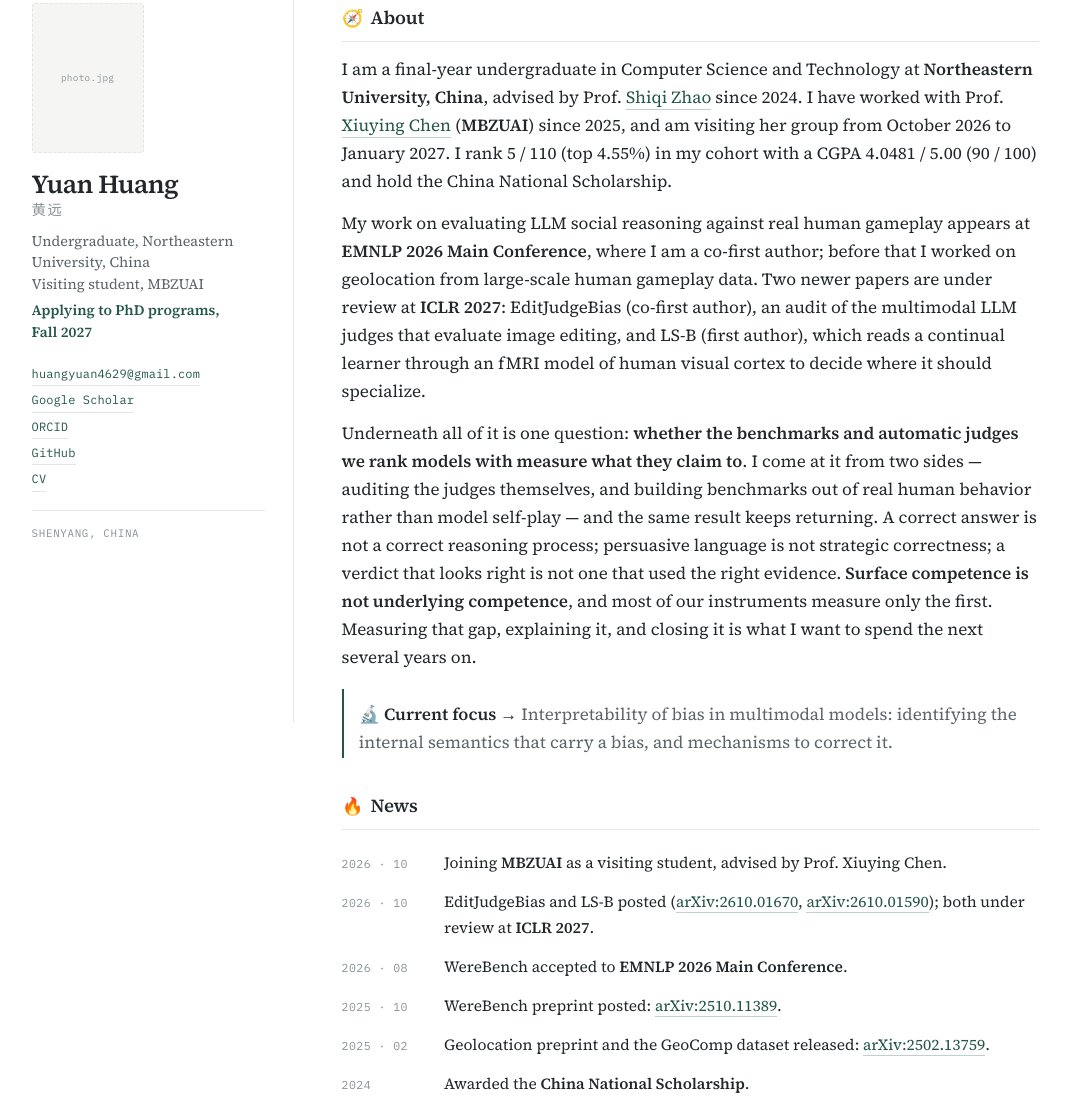
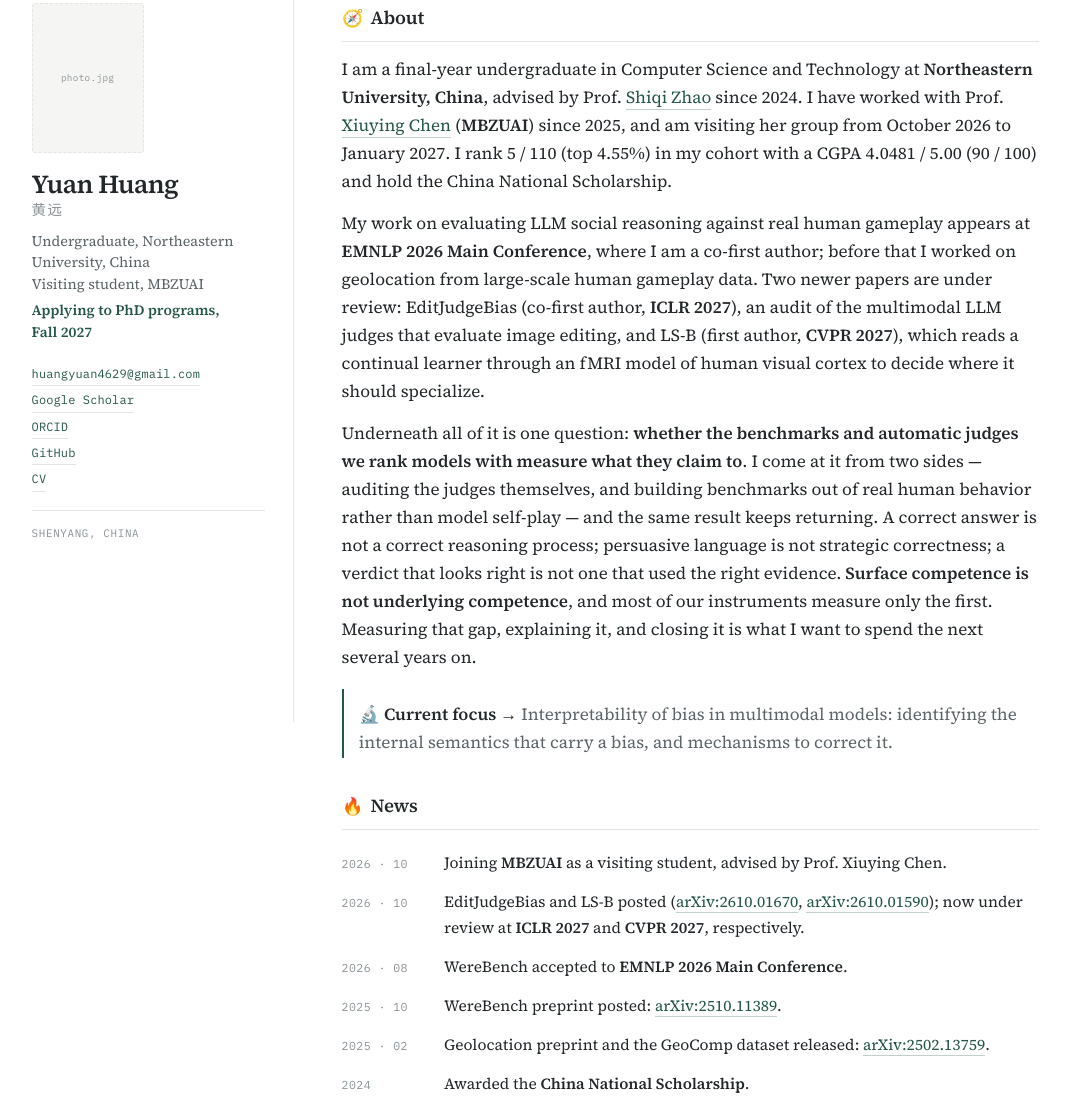
Before and after one commit to yuan4629/PersonalPage, a plain HTML site: page index.html in a window 1280 px wide. Shown: the part 78-1184 px from the top of the page, without its empty margins (94-1164 px from the left). Drawn offline with Linux system fonts and the light colour scheme.

Commit message:
Update LS-B status: under review at CVPR 2027
EditJudgeBias remains under review at ICLR 2027. Rebuild cv.pdf.

Co-Authored-By: Claude Opus 5.5 <noreply@anthropic.com>

```diff
--- a/index.html
+++ b/index.html
@@ -202,10 +202,11 @@ footer{margin-top:2.4rem;padding-top:1.1rem;border-top:1px solid var(--rule);
   <p>
     My work on evaluating LLM social reasoning against real human gameplay appears at
     <strong>EMNLP 2026 Main Conference</strong>, where I am a co-first author; before that I worked on
-    geolocation from large-scale human gameplay data. Two newer papers are under review at
-    <strong>ICLR 2027</strong>: EditJudgeBias (co-first author), an audit of the multimodal LLM
-    judges that evaluate image editing, and LS-B (first author), which reads a continual learner
-    through an fMRI model of human visual cortex to decide where it should specialize.
+    geolocation from large-scale human gameplay data. Two newer papers are under review:
+    EditJudgeBias (co-first author, <strong>ICLR 2027</strong>), an audit of the multimodal LLM
+    judges that evaluate image editing, and LS-B (first author, <strong>CVPR 2027</strong>), which
+    reads a continual learner through an fMRI model of human visual cortex to decide where it should
+    specialize.
   </p>
   <p>
     Underneath all of it is one question: <strong>whether the benchmarks and automatic judges we rank
@@ -233,7 +234,8 @@ footer{margin-top:2.4rem;padding-top:1.1rem;border-top:1px solid var(--rule);
       <span>EditJudgeBias and LS-B posted
         (<a href="https://arxiv.org/abs/2610.01670">arXiv:2610.01670</a>,
         <a href="https://arxiv.org/abs/2610.01590">arXiv:2610.01590</a>);
-        both under review at <strong>ICLR 2027</strong>.</span></li>
+        now under review at <strong>ICLR 2027</strong> and <strong>CVPR 2027</strong>,
+        respectively.</span></li>
     <li><span class="d">2026 · 08</span>
       <span>WereBench accepted to <strong>EMNLP 2026 Main Conference</strong>.</span></li>
     <li><span class="d">2025 · 10</span>
@@ -265,7 +267,7 @@ footer{margin-top:2.4rem;padding-top:1.1rem;border-top:1px solid var(--rule);
     <p class="pub-k"><span class="n">LS-B</span><span class="d">2026 · 10</span></p>
     <h3 class="pub-t">Two Routes to the Middle: Placement Search and Brain Readouts Converge on Where Continual Learners Should Specialize</h3>
     <p class="pub-a"><span class="me">Yuan Huang</span>, Zihan Chen, Runbin Zhang, Hongwei Ding, Changzeng Fu, Shiqi Zhao</p>
-    <p class="pub-v">Under review at ICLR 2027 &middot; first author</p>
+    <p class="pub-v">Under review at CVPR 2027 &middot; first author</p>
     <div class="pub-links">
       <a href="./pub/LS-B.pdf">PDF</a>
       <a href="https://arxiv.org/abs/2610.01590">arXiv</a>
```
Also changed, not shown: cv.html (+1 -1 lines), 2 other files.
